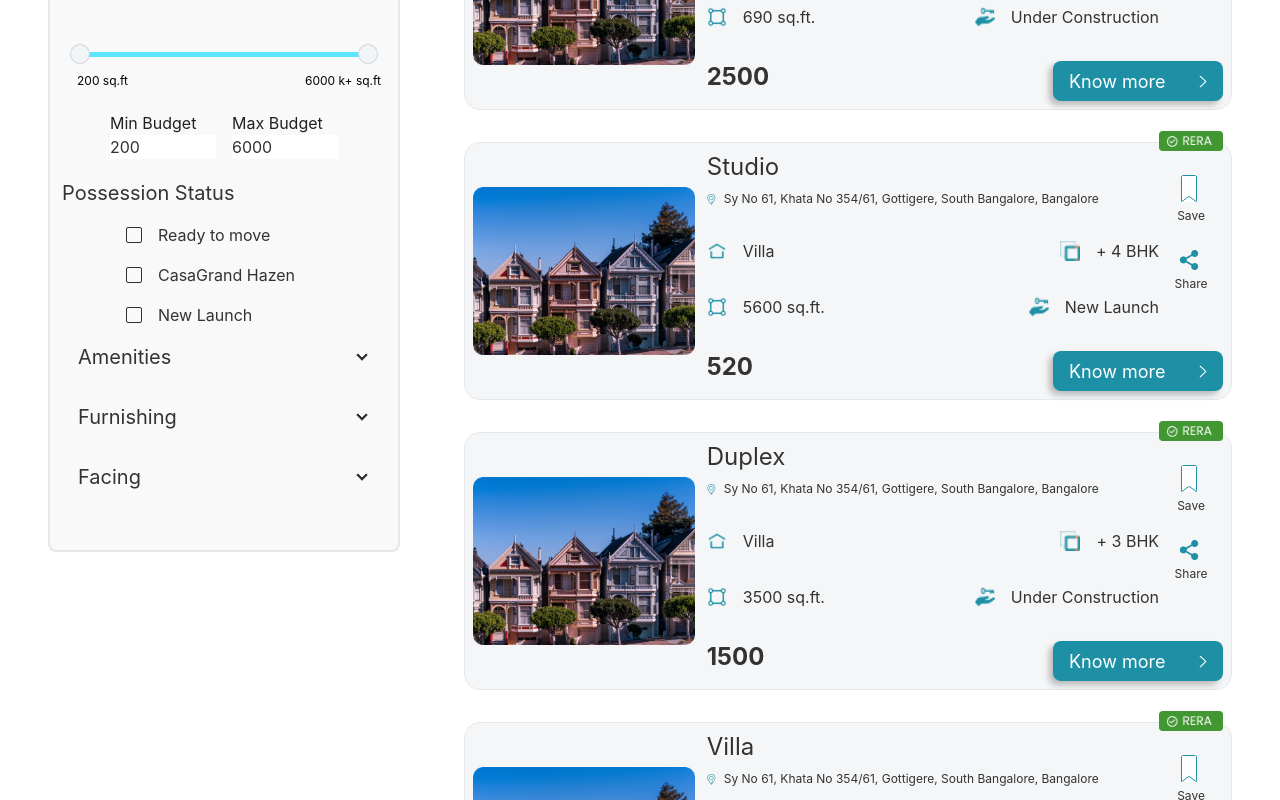
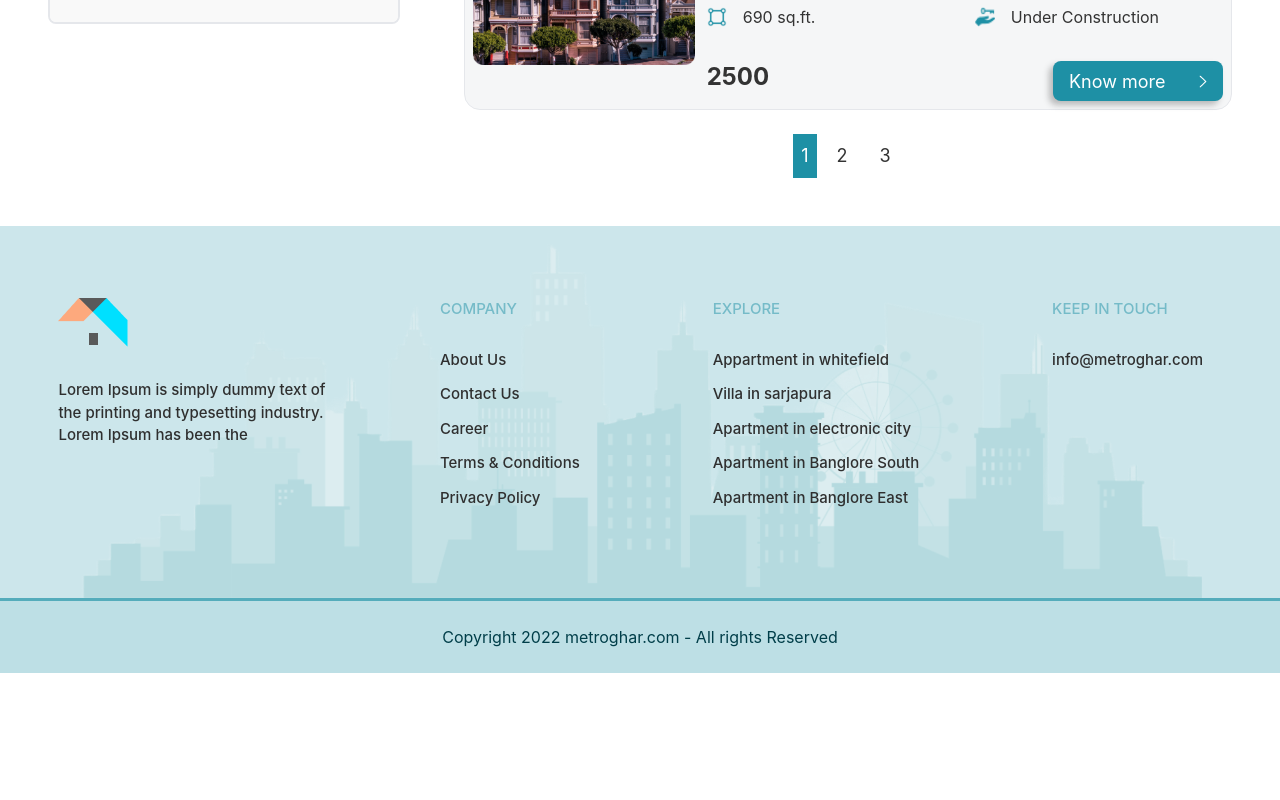
Before and after one commit to Raselshah/E-commerce-filter-system, a React (Create React App) app: page / in a window 1280 px wide. Shown: the part 960-1760 px from the top of the page. After the commit the page ends 1633 px from the top, so only its background shows below. Built offline with nearby package versions, Linux system fonts and the light colour scheme.

Commit message:
slider and pagination add

```diff
--- a/src/Components/FilterPage/FilterPage.js
+++ b/src/Components/FilterPage/FilterPage.js
@@ -6,10 +6,22 @@ import downKey from "../../Assests/XMLID_224_.png";
 import "../Style/Style.css";
 import ProductCard from "./ProductCard.js";
 import MultiRangeSlider from "./MultiRangeSlider";
-
+import Pagination from "../Pagination/Pagination";
 const FilterPage = () => {
   const [data, setData] = useState(dataList);
   const [result, setResultsFound] = useState("");
+
+  const [currentPage, setCurrentPage] = useState(1);
+  const [dataPerPage] = useState(3);
+
+  const indexOfLastData = currentPage * dataPerPage;
+  const indexOfFirstData = indexOfLastData - dataPerPage;
+
+  const currentData = data?.slice(indexOfFirstData, indexOfLastData);
+
+  const paginate = (pageNumber) => {
+    setCurrentPage(pageNumber);
+  };
 
   const handleEmptyData = () => {
     console.log("empty");
@@ -212,7 +224,7 @@ const FilterPage = () => {
         <span className="text-lg">Home/Filter page</span>
       </h2>
       <div className="grid grid-cols-3 gap-x-16 mt-10">
-        <div className="border-2 w-full rounded-lg px-3 filter-page sticky top-16 ">
+        <div className="border-2 overflow-y-scroll overflow-hidden w-full filter-page rounded-lg px-3 sticky top-16 ">
           <div className="flex justify-between items-center mt-4 border-b">
             <h2 className="text-2xl text-primary mb-2">Filters</h2>
             <button className="btn btn-outline hover:bg-primary hover:border-none flex justify-between items-center gap-x-2 border-primary btn-xs">
@@ -227,6 +239,7 @@ const FilterPage = () => {
               </span>
             </button>
           </div>
+
           <h2 className="mt-5 text-xl mb-4">Property Type</h2>
 
           <div className="products flex flex-col gap-4 pl-16 mt-2">
@@ -400,19 +413,67 @@ const FilterPage = () => {
           <div tabIndex={0} className="collapse collapse-arrow ">
             <div className="collapse-title text-xl">Amenities</div>
             <div className="collapse-content">
-              <p>Amenities</p>
+              {checkBox.map((item) => (
+                <div key={item.id} className="product">
+                  <div
+                    onClick={() => handleCheckBox(item.search)}
+                    className="productInput"
+                  >
+                    <input type="checkbox" id={item.id} />
+                    {item.check && (
+                      <>
+                        <div className="productInputBefore"></div>
+                        <div className="productInputAfter">✔</div>
+                      </>
+                    )}
+                  </div>
+                  <label htmlFor={item.id}>{item.search}</label>
+                </div>
+              ))}
             </div>
           </div>
           <div tabIndex={0} className="collapse collapse-arrow ">
             <div className="collapse-title text-xl">Furnishing</div>
             <div className="collapse-content">
-              <p>Furnishing</p>
+              {checkBox.map((item) => (
+                <div key={item.id} className="product">
+                  <div
+                    onClick={() => handleCheckBox(item.search)}
+                    className="productInput"
+                  >
+                    <input type="checkbox" id={item.id} />
+                    {item.check && (
+                      <>
+                        <div className="productInputBefore"></div>
+                        <div className="productInputAfter">✔</div>
+                      </>
+                    )}
+                  </div>
+                  <label htmlFor={item.id}>{item.search}</label>
+                </div>
+              ))}
             </div>
           </div>
           <div tabIndex={0} className="collapse collapse-arrow ">
             <div className="collapse-title text-xl">Facing</div>
             <div className="collapse-content">
-              <p>Facing</p>
+              {checkBox.map((item) => (
+                <div key={item.id} className="product">
+                  <div
+                    onClick={() => handleCheckBox(item.search)}
+                    className="productInput"
+                  >
+                    <input type="checkbox" id={item.id} />
+                    {item.check && (
+                      <>
+                        <div className="productInputBefore"></div>
+                        <div className="productInputAfter">✔</div>
+                      </>
+                    )}
+                  </div>
+                  <label htmlFor={item.id}>{item.search}</label>
+                </div>
+              ))}
             </div>
           </div>
         </div>
@@ -466,7 +527,14 @@ const FilterPage = () => {
             })}
           </div>
           {result ? "" : <p className="text-center">No result found...</p>}
-          <ProductCard newData={data} />
+          <ProductCard newData={currentData} />
+
+          <Pagination
+            currentPage={currentPage}
+            dataPerPage={dataPerPage}
+            totalData={data?.length}
+            paginate={paginate}
+          />
         </div>
       </div>
     </div>
--- /dev/null
+++ b/src/Components/Pagination/Pagination.js
@@ -0,0 +1,27 @@
+import React from "react";
+
+const Pagination = ({ dataPerPage, totalData, paginate, currentPage }) => {
+  console.log(totalData);
+  const pageNumber = [];
+  for (let i = 1; i <= Math.ceil(totalData / dataPerPage); i++) {
+    pageNumber.push(i);
+  }
+  return (
+    <div class="btn-group flex justify-center mt-6">
+      {pageNumber.map((number) => (
+        <button
+          onClick={() => paginate(number)}
+          class={
+            number === currentPage
+              ? "border-0 text-white text-lg bg-primary p-2 mx-1"
+              : "border-0 text-lg bg-white text-center mx-4"
+          }
+        >
+          {number}
+        </button>
+      ))}
+    </div>
+  );
+};
+
+export default Pagination;
--- a/src/Components/Style/Style.css
+++ b/src/Components/Style/Style.css
@@ -1,9 +1,15 @@
-.sizeOfWebsite {
-  width: 1440px;
-}
 .filter-page {
   background-color: #f9f9f9;
-  height: 1328px;
+  height: 100vh;
+}
+.filter-page::-webkit-scrollbar {
+  width: 7px;
+}
+.filter-page::-webkit-scrollbar-track {
+  background-color: rgba(128, 128, 128, 0.648);
+}
+.filter-page::-webkit-scrollbar-thumb {
+  background-color: rgb(115, 115, 115);
 }
 
 .card-area {
```
